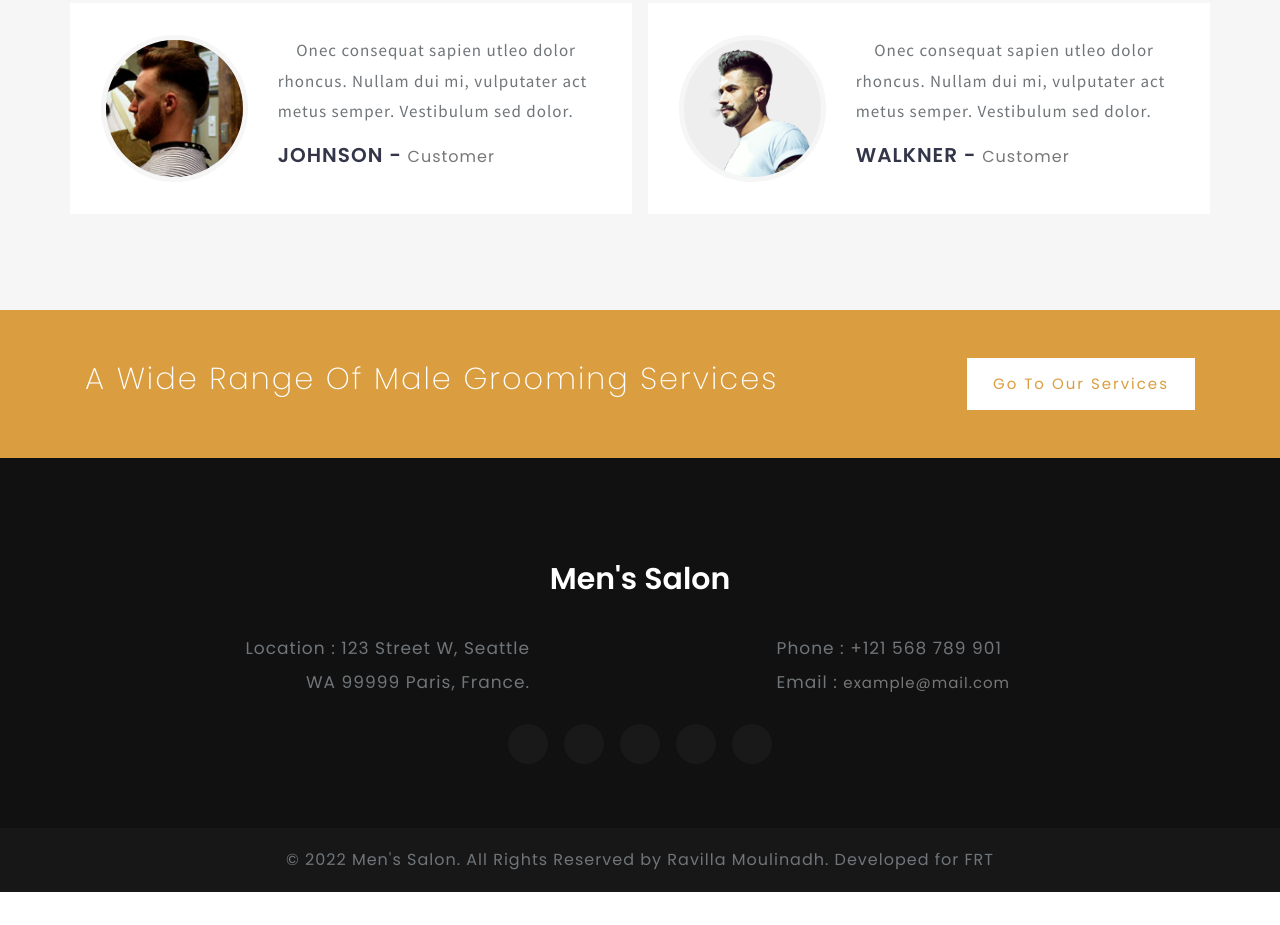
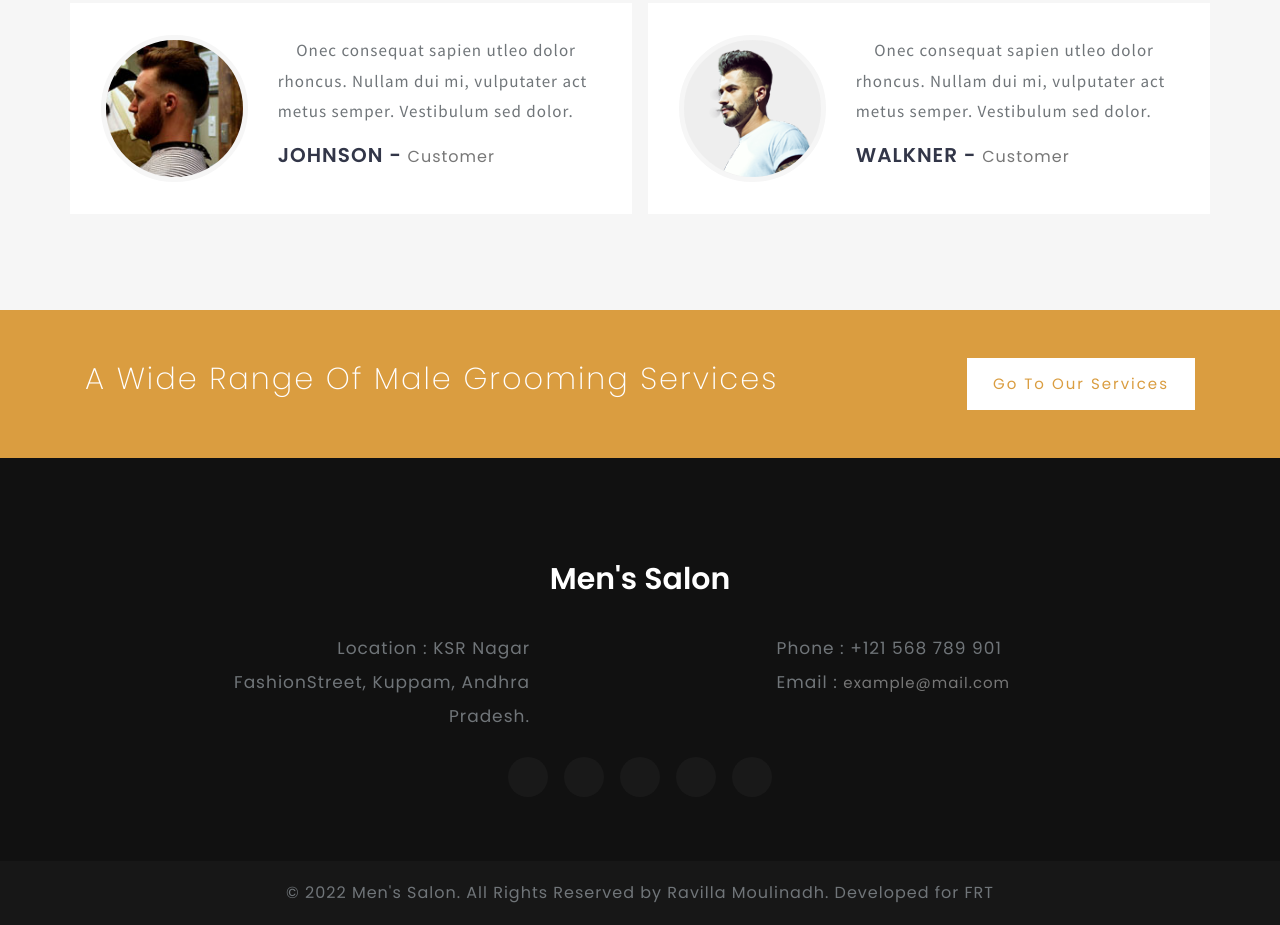
Before and after one commit to Moulinadh/Hair-Style, a plain HTML site: page about.html in a window 1280 px wide. Shown: the part 2070-2995 px from the top of the page. Before the commit the page ends 2962 px from the top, so only its background shows below. Drawn offline with Linux system fonts and the light colour scheme.

Commit message:
Update about.html

```diff
--- a/about.html
+++ b/about.html
@@ -232,7 +232,7 @@ Smartphone Compatible web template, free webdesigns for Nokia, Samsung, LG, Sony
 		</div>
 		<div class="row my-4 footer-middle">
 			<div class="col-md-5 text-md-right address">
-				<p><span class="fa fa-map-marker"></span>Location : 123 Street W, Seattle WA 99999 Paris, France.</p>
+				<p><span class="fa fa-map-marker"></span>Location : KSR Nagar FashionStreet, Kuppam, Andhra Pradesh.</p>
 			</div>
 			<div class="col-md-2 text-md-center my-md-0 my-sm-4 my-2 footer-icon">
 				<span class="fa fa-scissors"></span>
```
